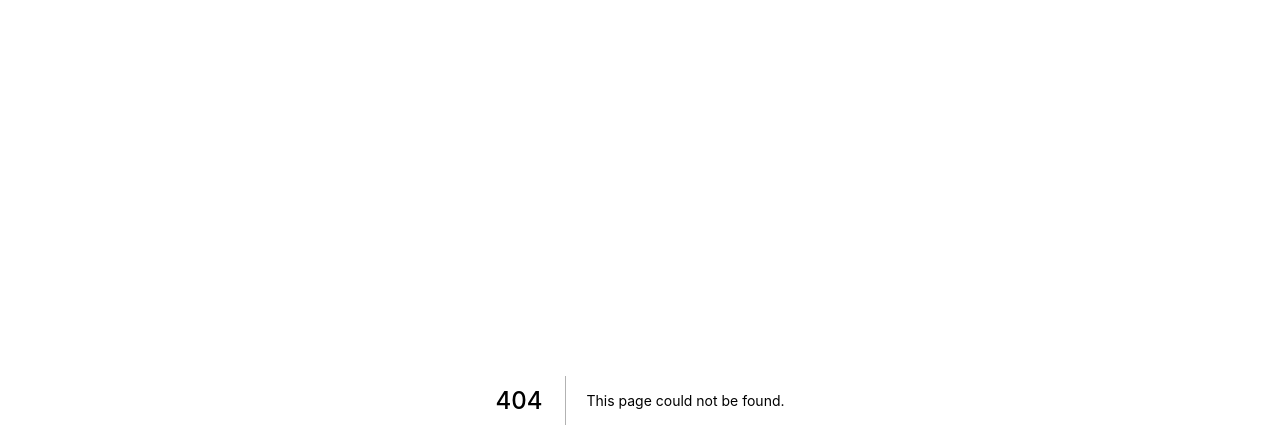
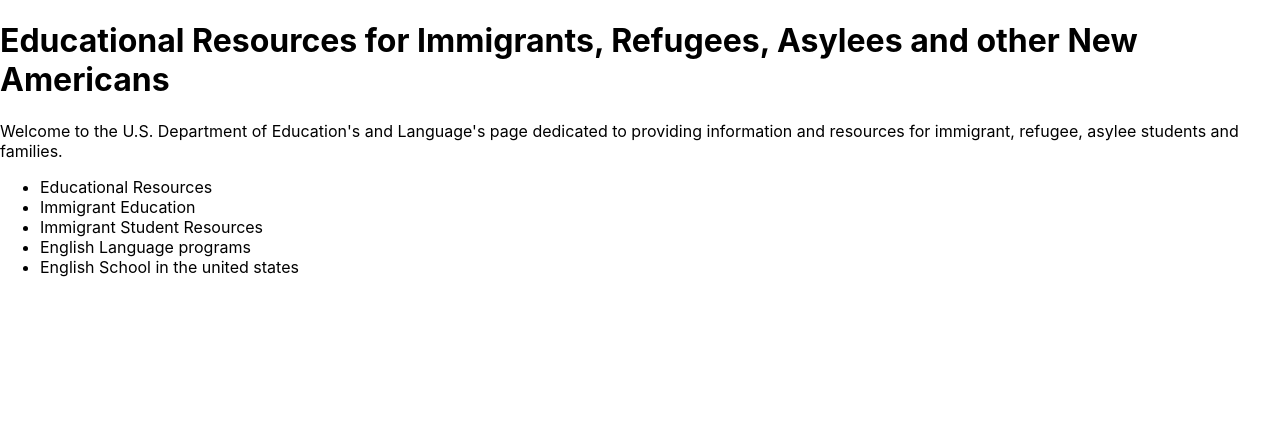
Before and after one commit to avspeed/Reddish-Egret-Practicum, a Next.js app: page /mainSections/educationlanguage in a window 1280 px wide. Before the commit this address had no page. Shown: the top 448 px of the page. Built offline with nearby package versions, Linux system fonts and the light colour scheme.

Commit message:
task-1.1

```diff
--- a/pages/index.js
+++ b/pages/index.js
@@ -49,6 +49,12 @@
 
       </Link>
 
+
+      <Link href={"/mainSections/educationlanguage"} passHref>
+        <h3>Education and Language</h3>
+
+      </Link>
+
     </Layout>
   );
 };
--- /dev/null
+++ b/pages/mainSections/educationlanguage.js
@@ -0,0 +1,59 @@
+import React from "react";
+import Link from "next/link";
+
+function educationlanguage() {
+  return (
+    <div>
+      <h1>
+        Educational Resources for Immigrants, Refugees, Asylees and other New
+        Americans{" "}
+      </h1>
+      <p>
+        {" "}
+        Welcome to the U.S. Department of Education's and Language's page
+        dedicated to providing information and resources for immigrant, refugee,
+        asylee students and families.{" "}
+      </p>
+      <ul>
+        <li>
+          <a
+            href="https://www2.ed.gov/about/overview/focus/immigration-resources.html"
+            target="_blank"
+          >
+            Educational Resources
+          </a>
+        </li>
+
+        <li>
+          <a href="https://www.immigrant-education.ca/" target="_blank">
+            Immigrant Education
+          </a>
+        </li>
+
+        <li>
+          <a
+            href="https://www.apa.org/members/content/immigrant-students-resources"
+            target="_blank"
+          >
+            Immigrant Student Resources
+          </a>
+        </li>
+
+        <li>
+          <a href="https://www.ilctr.org/programs/" target="_blank">
+            English Language programs
+          </a>
+        </li>
+
+
+       <li>
+       <a href="https://www.kaplaninternational.com/united-states" target="_blank">English School in the united states
+       </a>
+       </li>
+
+      </ul>
+    </div>
+  );
+}
+
+export default educationlanguage;
```
